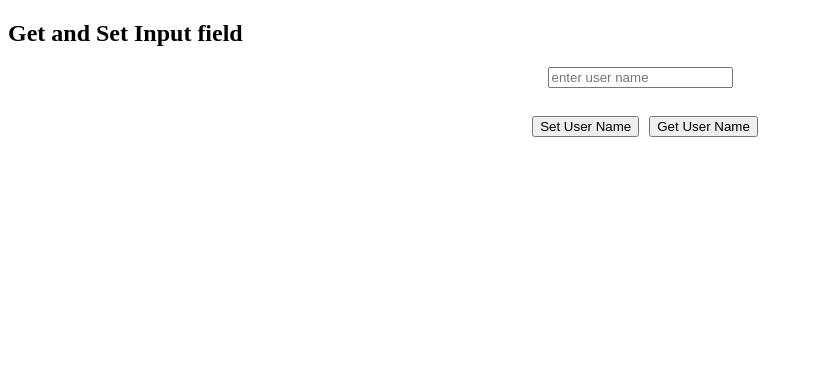
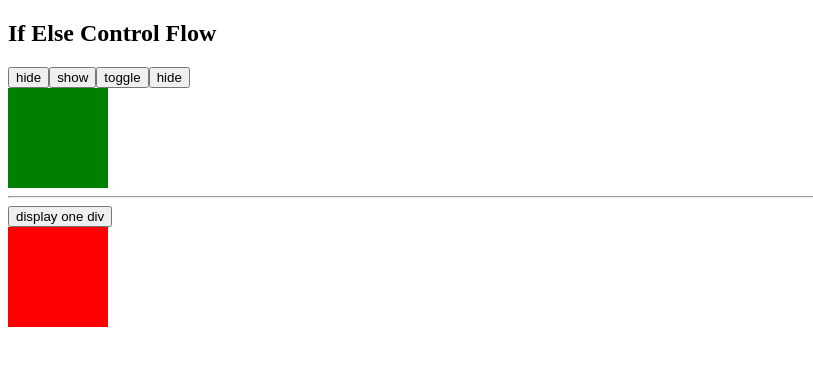
Before and after one commit to javaDev-cloud/angular-19-tut, an Angular app: page / in a window 1280 px wide. Shown: the top 366 px of the page, without its empty margins (0-813 px from the left). Built offline with nearby package versions, Linux system fonts and the light colour scheme.

Commit message:
conditional controlFlow

```diff
--- a/src/app/app.component.html
+++ b/src/app/app.component.html
@@ -1,16 +1,19 @@
-<h2>Get and Set Input field</h2>
-<div style="text-align: center">
-  <h3>{{ username }}</h3>
-  <input
-    value="{{ username }}"
-    #usernameField
-    type="text"
-    placeHolder="enter user name"
-    (input)="getUserName($event)"
-  />
-  <br /><br />
-  <button (click)="setUsername()" style="margin: 10px">Set User Name</button>
-  <button (click)="getUsernameWithTemplate(usernameField.value)">
-    Get User Name
-  </button>
-</div>
+<h2>If Else Control Flow</h2>
+<button (click)="hideButton()">hide</button>
+<button (click)="showButton()">show</button>
+<button (click)="toggle()">toggle</button>
+<button (click)="toggle()">{{ display ? "hide" : "show" }}</button>
+@if(display) {
+<div style="background-color: green; height: 100px; width: 100px"></div>
+}
+
+<hr />
+
+<button (click)="toggleOneDiv()">display one div</button>
+@if(displayOneDiv) {
+<div style="background-color: red; height: 100px; width: 100px"></div>
+} @else {
+<div
+  style="background-color: rgb(255, 200, 0); height: 100px; width: 100px"
+></div>
+}
--- a/src/app/app.component.ts
+++ b/src/app/app.component.ts
@@ -10,19 +10,21 @@ import { SignupComponent } from './components/signup/signup.component';
   styleUrl: './app.component.css',
 })
 export class AppComponent {
-  username = '';
+  display = true;
 
-  getUserName(event: Event) {
-    // this.username = (event.target as HTMLInputElement).value;
+  displayOneDiv = true;
+  hideButton() {
+    this.display = false;
+  }
+  showButton() {
+    this.display = true;
   }
 
-  setUsername() {
-    this.username = 'Peter';
+  toggle() {
+    this.display = !this.display;
   }
 
-  getUsernameWithTemplate(val: string) {
-    this.username = val;
-
-    console.log(this.username);
+  toggleOneDiv() {
+    this.displayOneDiv = !this.displayOneDiv;
   }
 }
```
